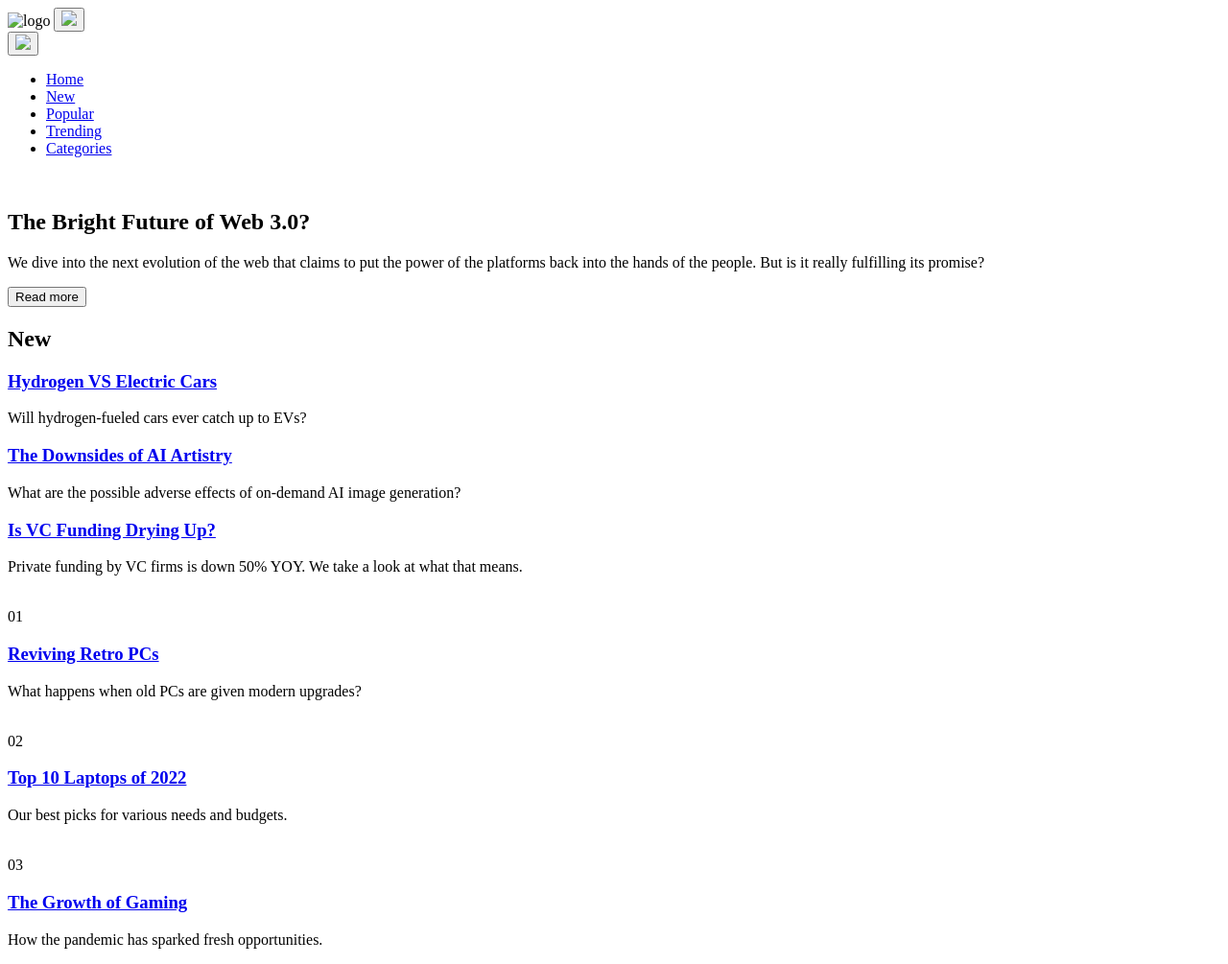
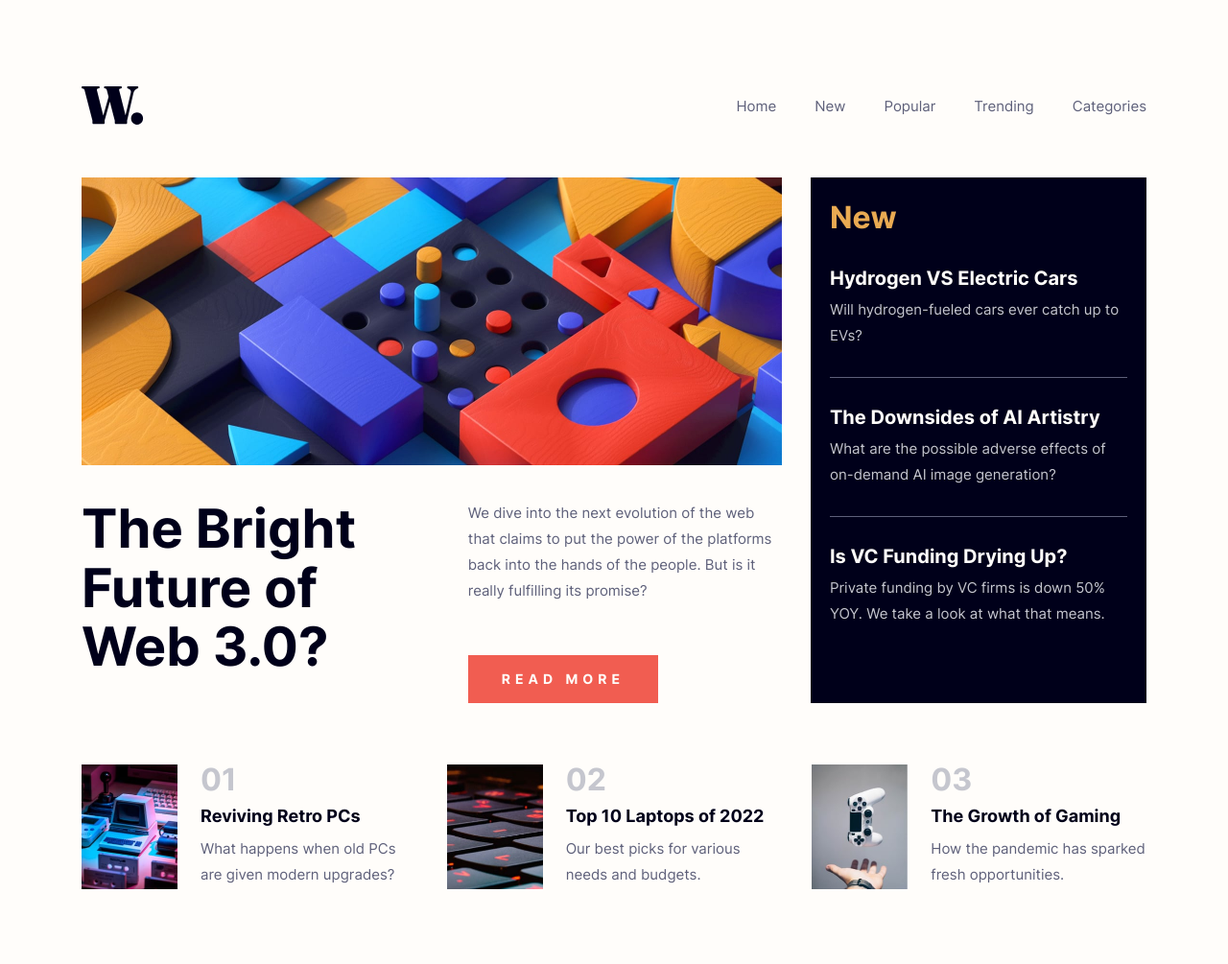
Before and after one commit to amirintech/fm-news-homepage, a website: page index.html in a window 1280 px wide. Shown: the whole page at 96% size. After the commit the page ends 940 px from the top, so only its background shows below. Drawn offline with nearby package versions, Linux system fonts and the light colour scheme; the site is published under a folder, as on GitHub Pages, so addresses that start at the root find nothing.

Commit message:
Update internal links from absolute to relative

```diff
--- a/index.html
+++ b/index.html
@@ -7,25 +7,25 @@
     <title>News Homepage</title>
 
     <!-- Stylesheets -->
-    <link rel="stylesheet" href="/node_modules/normalize.css/normalize.css" />
-    <link rel="stylesheet" href="/styles.css" />
+    <link rel="stylesheet" href="./node_modules/normalize.css/normalize.css" />
+    <link rel="stylesheet" href="./styles.css" />
 
     <!-- JS -->
-    <script src="/index.js" async></script>
+    <script src="./index.js" async></script>
   </head>
   <body>
     <!-- Header -->
     <header id="header" class="container header" aria-nav-status="HIDDEN">
-      <img src="/assets/images/logo.svg" alt="logo" class="logo" />
+      <img src="./assets/images/logo.svg" alt="logo" class="logo" />
 
       <button id="open-menu-btn">
-        <img src="/assets/images/icon-menu.svg" class="open-menu" />
+        <img src="./assets/images/icon-menu.svg" class="open-menu" />
       </button>
 
       <!-- Navigation Bar -->
       <nav class="nav">
         <button id="close-menu-btn">
-          <img src="/assets/images/icon-menu-close.svg" class="close-menu" />
+          <img src="./assets/images/icon-menu-close.svg" class="close-menu" />
         </button>
 
         <ul class="nav-list">
@@ -43,14 +43,14 @@
       <section class="hero">
         <picture class="cover">
           <source
-            srcset="/assets/images/image-web-3-mobile.jpg"
+            srcset="./assets/images/image-web-3-mobile.jpg"
             media="(max-width:768px)"
           />
           <source
-            srcset="/assets/images/image-web-3-desktop.jpg"
+            srcset="./assets/images/image-web-3-desktop.jpg"
             media="(min-width:769px)"
           />
-          <img src="/assets/images/image-web-3-desktop.jpg" alt="" />
+          <img src="./assets/images/image-web-3-desktop.jpg" alt="" />
         </picture>
 
         <div class="text-container">
@@ -96,7 +96,7 @@
     <!-- Featured Readings -->
     <section class="container featured-readings">
       <div class="reading">
-        <img src="/assets/images/image-retro-pcs.jpg" alt="" />
+        <img src="./assets/images/image-retro-pcs.jpg" alt="" />
         <div class="text-container">
           <span class="number">01</span>
           <h3>
@@ -106,7 +106,7 @@
         </div>
       </div>
       <div class="reading">
-        <img src="/assets/images/image-top-laptops.jpg" alt="" />
+        <img src="./assets/images/image-top-laptops.jpg" alt="" />
         <div class="text-container">
           <span class="number">02</span>
           <h3>
@@ -116,7 +116,7 @@
         </div>
       </div>
       <div class="reading">
-        <img src="/assets/images/image-gaming-growth.jpg" alt="" />
+        <img src="./assets/images/image-gaming-growth.jpg" alt="" />
         <div class="text-container">
           <span class="number">03</span>
           <h3>
--- a/styles.css
+++ b/styles.css
@@ -11,7 +11,7 @@
 /* Reset */
 @font-face {
   font-family: "Inter";
-  src: url("/assets/fonts/Inter-VariableFontWeight.ttf") format("truetype");
+  src: url("./assets/fonts/Inter-VariableFontWeight.ttf") format("truetype");
 }
 *,
 *::before,
```
